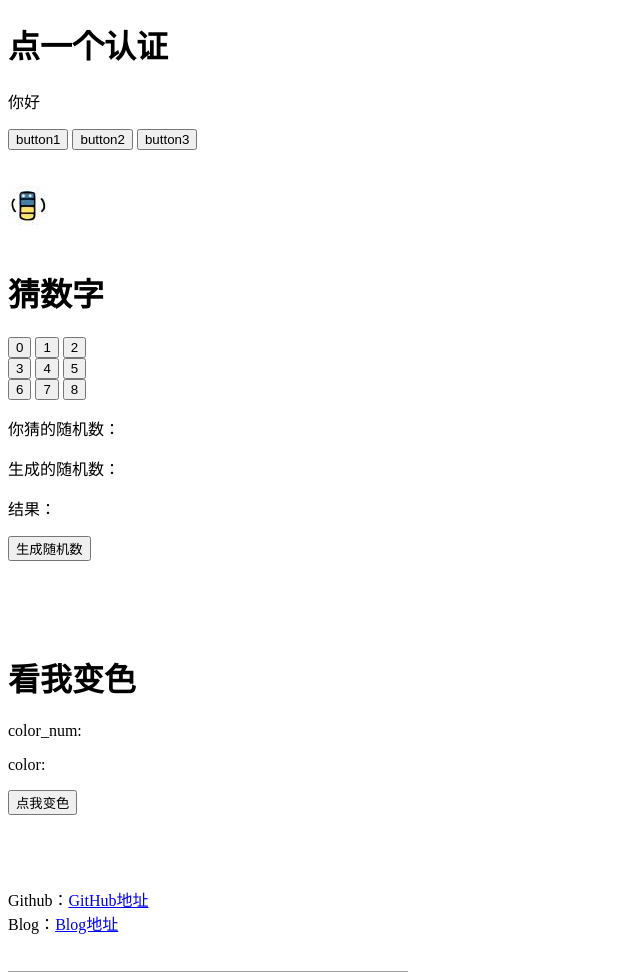
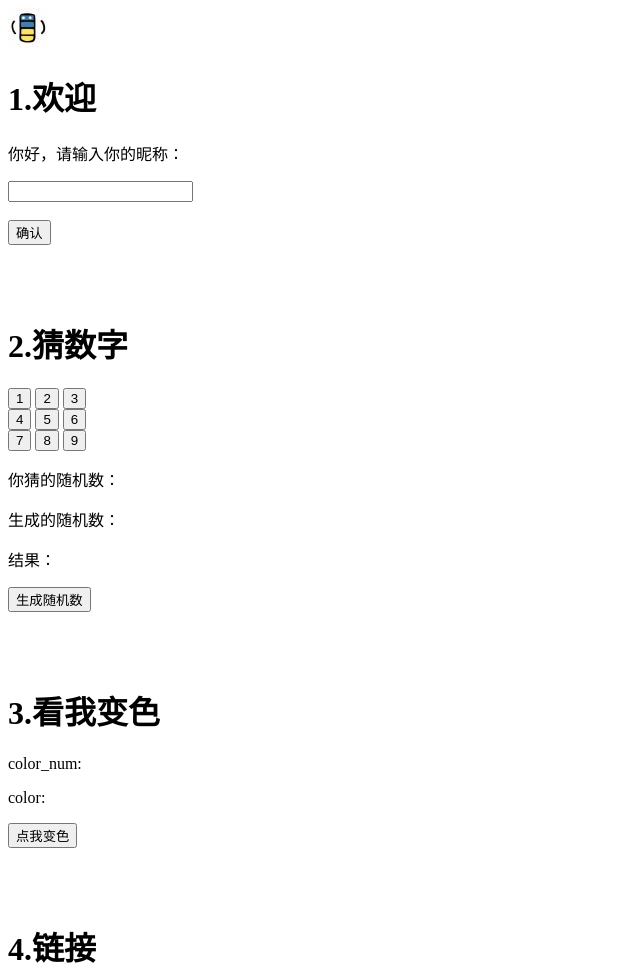
Before and after one commit to coneypo/coneypo.github.io, a plain HTML site: page index.html in a window 1280 px wide. Shown: the top 972 px of the page, without its empty margins (0-640 px from the left). Drawn offline with Linux system fonts and the light colour scheme; grey boxes are pictures that could not be loaded.

Commit message:
update_0428
界面优化；
加入欢迎；

```diff
--- a/index.html
+++ b/index.html
@@ -1,52 +1,28 @@
 <!DOCTYPE html>
 <html>
-<head>
-
-<meta charset="utf-8">
-<title></title>
-
-<script>
-
-
-function myFunction1()
-{
-alert("换一个");
-}
-
-function myFunction2()
-{
-alert("换一个");
-}
-
-function myFunction3()
-{
-alert("验证成功");
-document.getElementById("p1").innerHTML="你好 傻逼";
-}
-</script>
-
-</head>
+<head><img alt="show pic" src="7233586.jpg" ></head>
 
 <body>
 
-	<h1>点一个认证</h1>
-	<p id="p1">你好</p>
-    <button onclick="myFunction1()">button1</button>
-	<button onclick="myFunction2()">button2</button>
-	<button onclick="myFunction3()">button3</button>
+	<h1>1.欢迎</h1>
+	<p id="hello">你好，请输入你的昵称：</p>
 
+	<input type='text' name='text' id='input_text'><br>
 	<br>
-	<br>
-	<br>
+	<input type="button" value="确认" onclick="input_ensure();">
+
+	<script>
+		function input_ensure()
+		{
+			(document.getElementById('hello').innerHTML="你好，"+document.getElementById('input_text').value)
+		}
+	</script>
+
+	<br><br><br><br>
 
 	<!--注释-->
 
-	<img alt="show pic" src="7233586.jpg" >
-
-	<br>
-	<br>
-
-	<h1>猜数字</h1>
+	<h1>2.猜数字</h1>
 
 	<script>
 
@@ -55,7 +31,6 @@ document.getElementById("p1").innerHTML="你好 傻逼";
 		var rand_num;
 		var bet_num;
 
-		function bet_0(){bet_num=0;document.getElementById('bet_nums').innerHTML="你猜的随机数："+bet_num}
 		function bet_1(){bet_num=1;document.getElementById('bet_nums').innerHTML="你猜的随机数："+bet_num}
 		function bet_2(){bet_num=2;document.getElementById('bet_nums').innerHTML="你猜的随机数："+bet_num}
 		function bet_3(){bet_num=3;document.getElementById('bet_nums').innerHTML="你猜的随机数："+bet_num}
@@ -64,10 +39,10 @@ document.getElementById("p1").innerHTML="你好 傻逼";
 		function bet_6(){bet_num=6;document.getElementById('bet_nums').innerHTML="你猜的随机数："+bet_num}
 		function bet_7(){bet_num=7;document.getElementById('bet_nums').innerHTML="你猜的随机数："+bet_num}
 		function bet_8(){bet_num=8;document.getElementById('bet_nums').innerHTML="你猜的随机数："+bet_num}
-
+		function bet_9(){bet_num=9;document.getElementById('bet_nums').innerHTML="你猜的随机数："+bet_num}
 		function get_randnum()
 		{
-			rand_num=(Math.ceil((Math.random())*10)-1)
+			rand_num=(Math.ceil((Math.random())*9))
 
 			//更新生成的随机数
 			document.getElementById('rand_nums').innerHTML="生成的随机数："+rand_num;
@@ -112,17 +87,17 @@ document.getElementById("p1").innerHTML="你好 傻逼";
 	}
 	</script>
 
-	<button onclick="bet_0()"> 0 </button>
 	<button onclick="bet_1()"> 1 </button>
 	<button onclick="bet_2()"> 2 </button>
+	<button onclick="bet_3()"> 3 </button>
 	<br>
-	<button onclick="bet_3()"> 3 </button>
 	<button onclick="bet_4()"> 4 </button>
 	<button onclick="bet_5()"> 5 </button>
+	<button onclick="bet_6()"> 6 </button>
 	<br>
-	<button onclick="bet_6()"> 6 </button>
 	<button onclick="bet_7()"> 7 </button>
 	<button onclick="bet_8()"> 8 </button>
+	<button onclick="bet_9()"> 9 </button>
 	<br>
 
 
@@ -133,25 +108,25 @@ document.getElementById("p1").innerHTML="你好 傻逼";
 
 	<button onclick="get_randnum()"> 生成随机数 </button>
 
-	<br><br><br><br><br>
+	<br><br><br><br>
 
-
-	<h1 id="id1">看我变色</h1>
+	<h1 id="id1">3.看我变色</h1>
 	<p id="id_color_num">color_num:</p>
 	<p id="id_color">color:</p>
 
 	<button onclick="change_color()"> 点我变色 </button>
 
-	<br><br><br><br><br>
+	<br><br><br><br>
+
 	<!--link地址-->
+	<h1 >4.链接</h1>
 	<div id="profile_block">
-		Github：<a href="https://github.com/coneypo/" >GitHub地址</a>
-        <br>
-		Blog：<a href="http://www.cnblogs.com/AdaminXie/">Blog地址</a>
-        <br>
+		Github：<a href="https://github.com/coneypo/" >GitHub地址</a><br>
+		Blog：<a href="http://www.cnblogs.com/AdaminXie/">Blog地址</a><br>
     </div>
 
-	 <br><br>
+	<!--counter-->
+	<br><br>
 	<a href="https://info.flagcounter.com/8OLf">
 		<img src="https://s05.flagcounter.com/count/8OLf/bg_FFFFFF/txt_000000/border_CCCCCC/columns_2/maxflags_10/viewers_From/labels_0/pageviews_1/flags_0/percent_0/" alt="Flag Counter" border="0">
 	</a>
```
